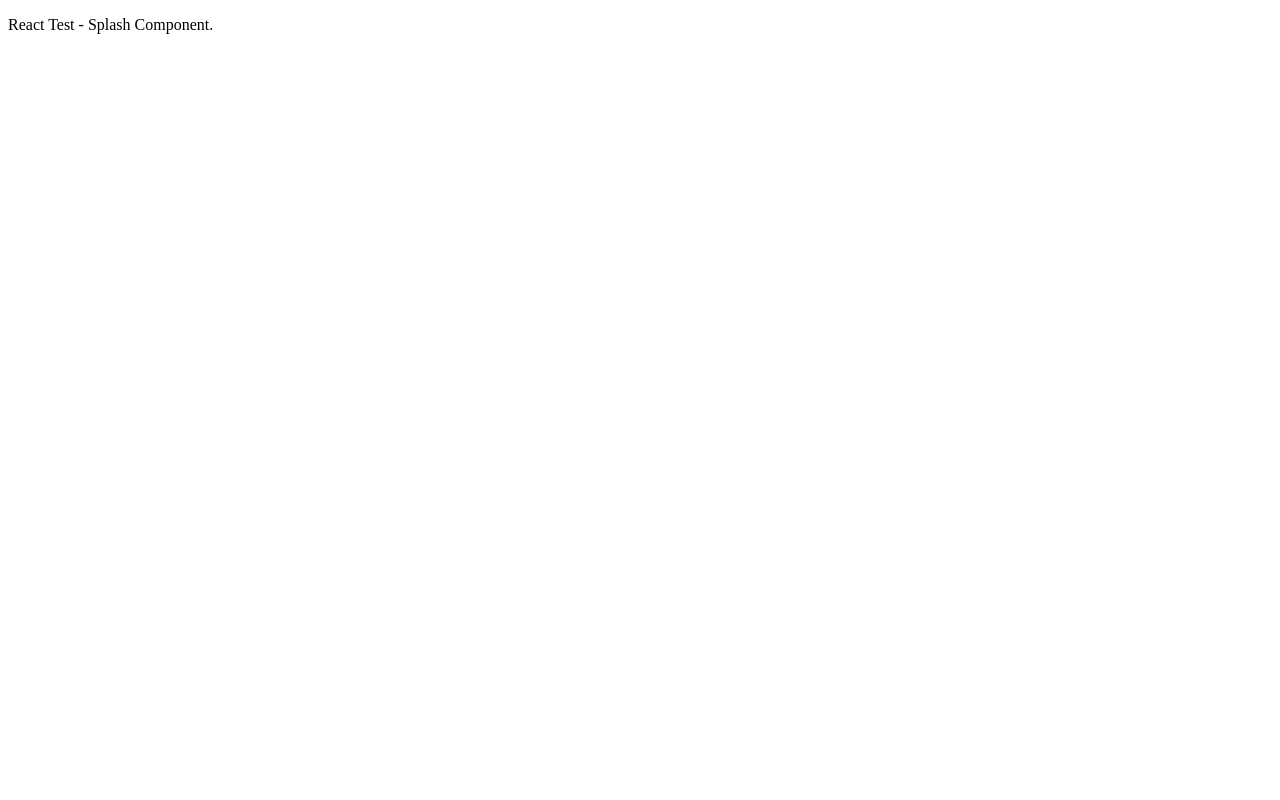
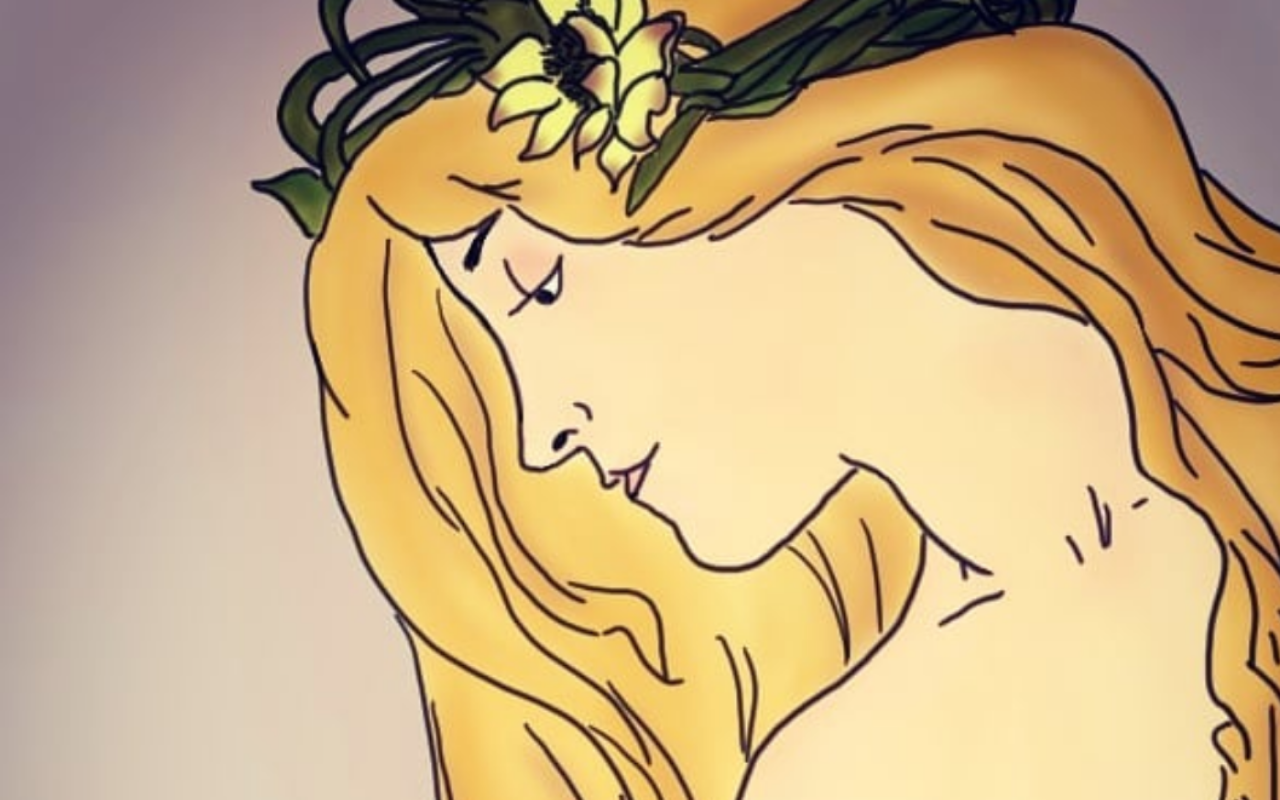
Before and after one commit to jarretrose/shellys-site, a React app: page / in a window 1280 px wide. Built offline with nearby package versions, Linux system fonts and the light colour scheme.

Commit message:
experimenting with images

```diff
--- a/package.json
+++ b/package.json
@@ -36,6 +36,7 @@
     "@babel/preset-env": "^7.4.5",
     "@babel/preset-react": "^7.0.0",
     "babel-loader": "^8.0.6",
+    "file-loader": "^4.0.0",
     "webpack": "^4.35.0",
     "webpack-cli": "^3.3.4"
   }
--- a/public/index.html
+++ b/public/index.html
@@ -16,6 +16,13 @@
   <meta name="msapplication-config" content="./favicons/browserconfig.xml">
   <meta name="theme-color" content="#fffaf0">
 
+  <style>
+    HTML, body {
+      margin: 0px;
+      padding: 0px;
+      border: 0px;
+    }
+  </style>
   <script src='/dist/main.js' defer></script>
   <title>Shelly Sketches</title>
 </head>
--- a/src/components/App.js
+++ b/src/components/App.js
@@ -4,6 +4,7 @@ import Splash from './Splash';
 
 const App = () => {
   return (
+    // <Nav />
     <Splash />
   );
 };
--- a/src/components/Splash.js
+++ b/src/components/Splash.js
@@ -1,11 +1,30 @@
 import React from 'react';
+import { makeStyles } from '@material-ui/core/styles';
+import Paper from '@material-ui/core/Paper';
+import Grid from '@material-ui/core/Grid';
+import { callbackify } from 'util';
 
-const Splash = () => {
+const useStyles = makeStyles(theme => ({
+  root: {
+    flexGrow: 1,
+    margin: '0 0',
+    backgroundImage: `url("../../images/woman-in-blue.png")`,
+    backgroundSize: 'cover',
+    width: '100vw',
+    height: '100vh'
+  },
+  // paper: {
+  //   padding: theme.spacing(2),
+  //   textAlign: 'center',
+  //   color: theme.palette.text.secondary,
+  // },
+}));
+
+export default function Splash() {
+  const classes = useStyles();
+
   return (
-    <div>
-    <p>React Test - Splash Component.</p>
-  </div>
+    <div className={classes.root}>
+    </div>
   );
-};
-
-export default Splash;
+}
```
